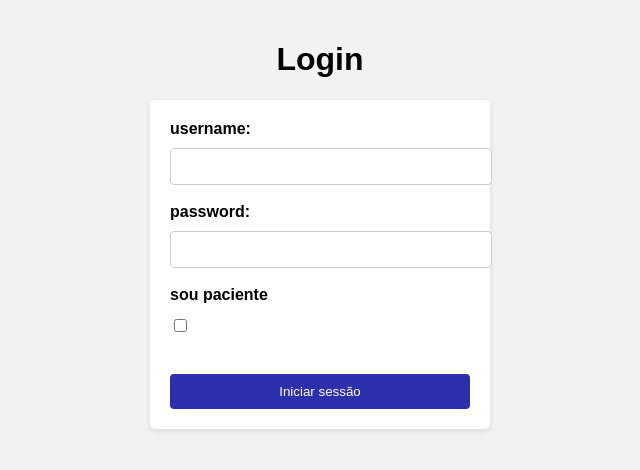
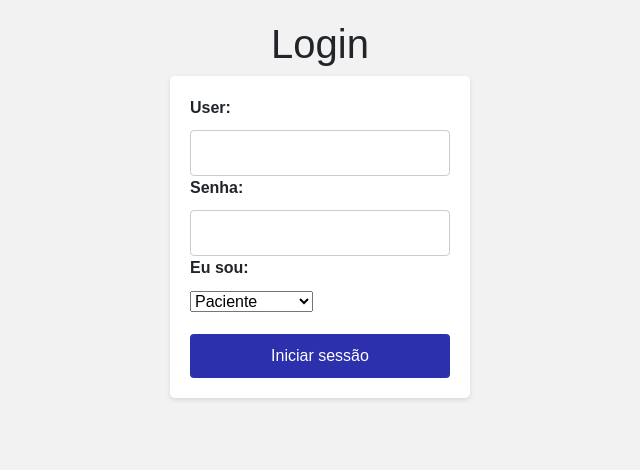
Before and after one commit to laysasiqueira/clinica, a Flask app: page /login in a window 1280 px wide. Shown: the top 470 px of the page, without its empty margins (320-960 px from the left). Run offline with Flask 3, Linux system fonts and the light colour scheme; some libraries are stand-ins or nearby versions.

Commit message:
Update login.html

```diff
--- a/projeto/templates/login.html
+++ b/projeto/templates/login.html
@@ -1,8 +1,10 @@
+{% extends './layout/base.html' %}
 
-<!DOCTYPE html>
-<html>
-<head>
+{%block titulo%}
 <title>Login</title>
+{%endblock%}
+
+{%block estilo%}
 <style>
     body {
         font-family: Arial, sans-serif;
@@ -38,8 +40,13 @@
         border-radius: 4px;
     }
 
-    input[type="checkbox"] {
+    input[type="role"] {
         margin-top: 5px;
+    }
+
+    .checkboss {
+        font-size: 12px;
+        color: #888;
     }
 
     input[type="submit"] {
@@ -57,22 +64,33 @@
         background-color: #45a049;
     }
 </style>
-</head>
-<body>
+{%endblock%}
+
+{%block conteudo%}
+
 <h1>Login</h1>
-
-  <form>
-    <label for="username">username:</label>
-    <input type="text" id="username" name="username"><br><br>
-
-    <label for="password">password:</label>
-    <input type="password" id="password" name="password"><br><br>
-
-    <label for="patient">sou paciente</label>
-    <input type="checkbox" id="patient" name="patient"><br><br>
+<div class="login-form">
+    <form action="login.html" method="POST">
+        <div class="form-group">
+            <label for="username">User:</label>
+            <input type="text" id="username" name="username" required>
+        </div>
+        <div class="form-group">
+            <label for="password">Senha:</label>
+            <input type="password" id="password" name="password" required>
+        </div>
+        <div class="form-group">
+            <label for="role">Eu sou:</label>
+            <select id="role" name="role">
+                <option value="paciente">Paciente</option>
+                <option value="medico">Médico</option>
+                <option value="recepcionista">Recepcionista</option>
+            </select>
+        </div>
 
         <input type="submit" value="Iniciar sessão">
     </form>
+    </body>
 
-</body>
     </html>
+    {% endblock %}
```
Lines whose indentation alone changed are shown as unchanged.
